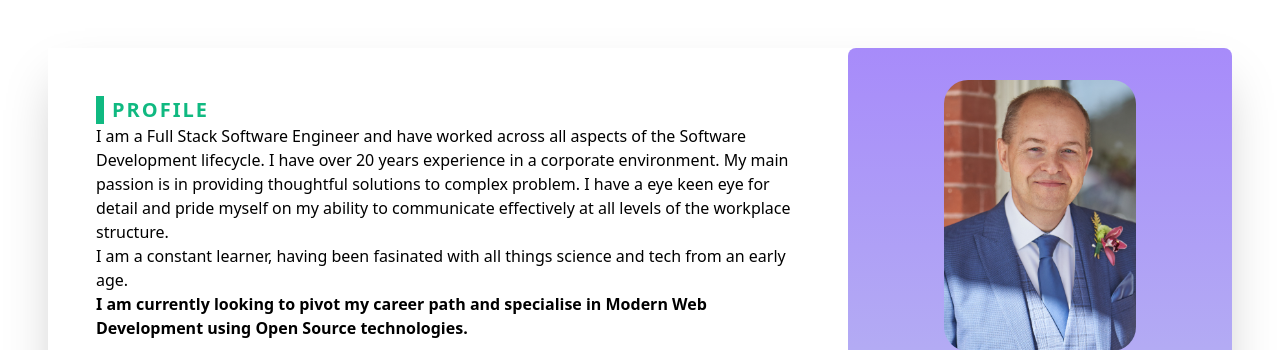
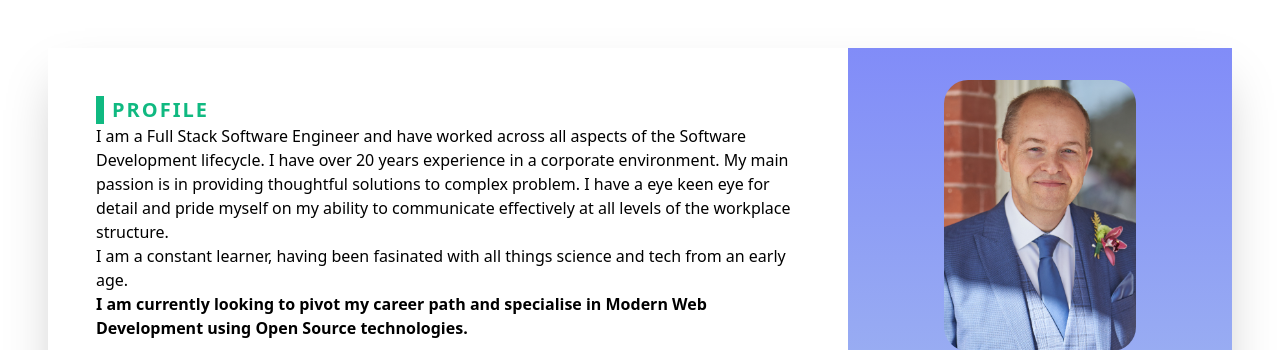
Before and after one commit to ChromaticRanger/my-cv, a website built with Vite: page index.html in a window 1280 px wide. Shown: the top 350 px of the page. Built offline with nearby package versions, Linux system fonts and the light colour scheme; what @tailwindcss/typography would draw is missing.

Commit message:
Changed background color slightly

```diff
--- a/index.html
+++ b/index.html
@@ -16,7 +16,7 @@
       >
         <div
           id="sidebar"
-          class="w-full rounded-lg sm:max-w-sm p-8 bg-gradient-to-b from-purple-400
+          class="w-full sm:max-w-sm p-8 bg-gradient-to-b from-indigo-400
           via-green-100 to-white"
         >
           <div class="px-2 mb-12">
```
